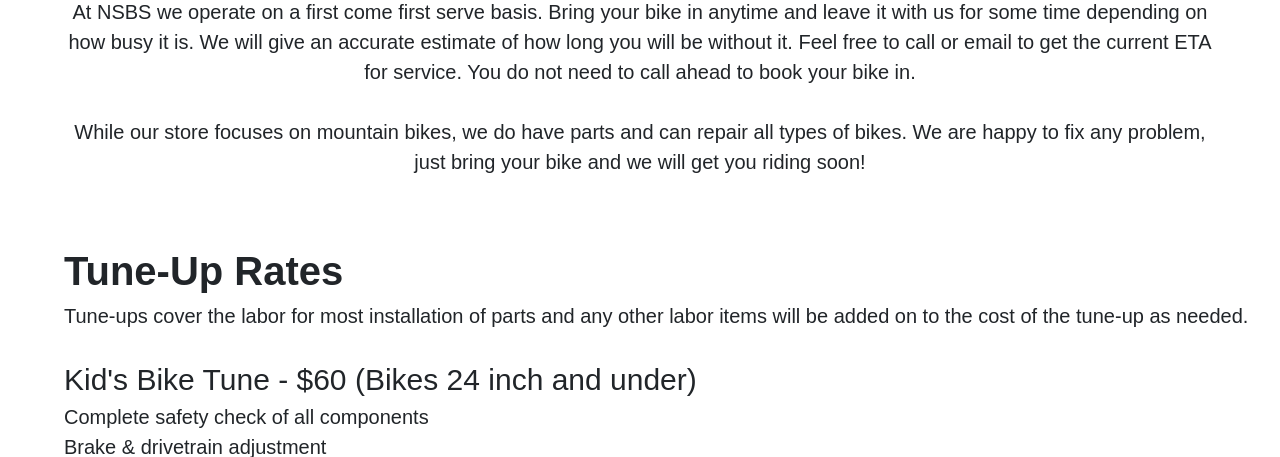
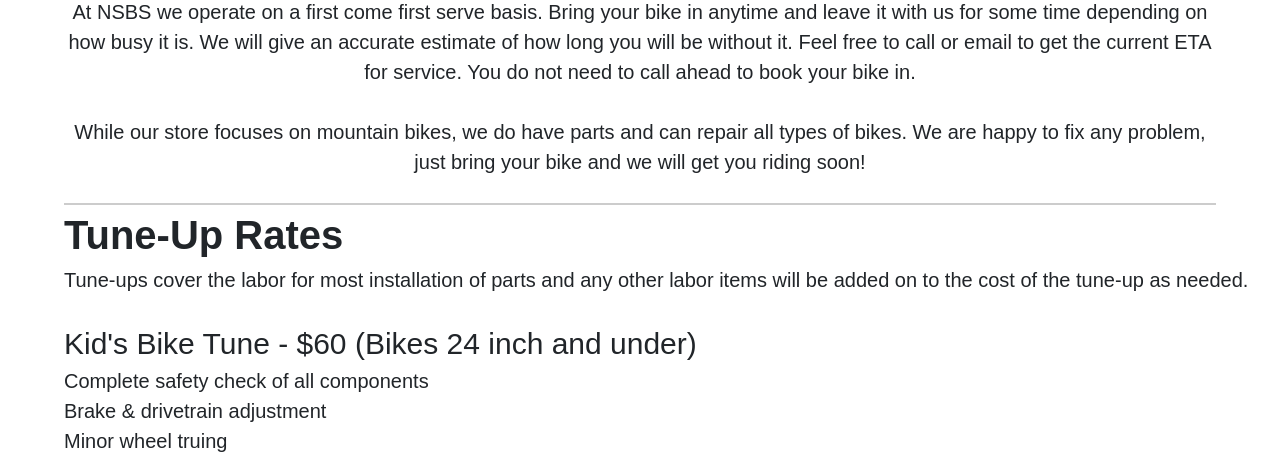
Before and after one commit to chrismitchellcs/nsbs-python, a Flask app: page /service in a window 1280 px wide; the page is wider, and only the part inside the window is pictured. Shown: the part 636-1093 px from the top of that part. Run offline with Flask 3, Linux system fonts and the light colour scheme; some libraries are stand-ins or nearby versions; some web fonts are replaced.

Commit message:
updated webscraping to handle pinkbike updates

```diff
--- a/website/static/style.css
+++ b/website/static/style.css
@@ -523,9 +523,30 @@
   margin-right: 5%;
 }
 
+.bike-line {
+  display: block;
+  height: 1px;
+  border: 0;
+  border-top: 2px solid #ccc;
+  padding: 0;
+  margin-left: 5%;
+  margin-right: 5%;
+}
+
+.service-line {
+  display: block;
+  height: 1px;
+  border: 0;
+  border-top: 2px solid #ccc;
+  padding: 0;
+  margin-left: 5%;
+  margin-right: 5%;
+}
+
 .bike-text {
   text-align: center;
   margin: 5%;
+  margin-bottom: 2%;
   font-family: open-sans, sans-serif;
   font-size: 20px;
 }
--- a/website/templates/service.html
+++ b/website/templates/service.html
@@ -27,7 +27,7 @@
       all types of bikes. We are happy to fix any problem, just bring your bike
       and we will get you riding soon!
     </div>
-
+    <div class="service-line"></div>
     <div
       style="
         font-family: open-sans, sans-serif;
--- a/website/views.py
+++ b/website/views.py
@@ -93,70 +93,38 @@
     result_list = []
     page = requests.get("https://www.pinkbike.com/u/north-shore-bike-shop/buysell/")
     soup = BeautifulSoup(page.content, "html.parser")
-    results = soup.find_all('table')
+    results = soup.find_all("div", {"class": "bsitem"})
     for i, result in enumerate(results):
-        if (i % 2) == 0:
+        # if (i == 0):
+            item_details = result.find_all("div", {"class": "bsitem-title"})[0]
+            bike_type = item_details.find_all("br")[0].next_sibling.strip()
+            if (bike_type == "Enduro Bikes" or bike_type == "Trail Bikes" or bike_type == "Downhill Bikes" or bike_type == "Dirt Jump Bikes"):
+                title = item_details.find_all("a")[0]
+                website = title['href']
+                desc = title.getText()
+                more_details = item_details.find_all("div", {"class": "itemdetail"})
+                frame_size = more_details[1].getText()
+                wheel_size = more_details[2].getText()
 
-            detail = result.find_all('div', {"class": "itemdetail"})
-            if len(detail) == 5:
-                # print(result)
-                frame_size = detail[0].getText()
-                wheel_size = detail[1].getText()
-                material = detail[2].getText()
-                front_travel = detail[3].getText()
-                rear_travel = detail[4].getText()
-
-                price = result.find_all('td', {"class": "bsitem-price"})
-                price = price[0].getText()
-
-                website = result.find_all('a')
-                href = website[1].get('href')
-                desc = website[1].getText()
-
-                newPage = requests.get(href)
+                if (bike_type == "Dirt Jump Bikes"):
+                    front_travel = ""
+                    rear_travel = ""
+                    material = ""
+                else:
+                    front_travel = more_details[4].getText()
+                    rear_travel = more_details[5].getText()
+                    material = more_details[3].getText()
+                price = result.find_all('td', {"class": "bsitem-price"})[0].getText()
+                newPage = requests.get(website)
                 newSoup = BeautifulSoup(newPage.content, "html.parser")
                 images = newSoup.find_all('div', {"id": "buysell-image"})
                 if len(images) == 1:
                     src = images[0]['data-fullimageurl']
-                    result = Result(src, desc, material, wheel_size, frame_size, front_travel, rear_travel, price, href)
+                    result = Result(src, desc, material, wheel_size, frame_size, front_travel, rear_travel, price, website)
                     result_list.append(result)
 
-        # print(result)
-        # if (i % 2) == 0:
-        #     item = result.find_all('b')
-        #     if len(item) == 8:
-        #         price = item[7].getText()
-        #         print(price)
-        #     if len(item) == 6:
-        #         price = item[5].getText()
-        #     item = result.find_all('a')
-        #     # get hd image from actual page
-        #     bike_page = item[0]['href']
-        #     newPage = requests.get(bike_page)
-        #     newSoup = BeautifulSoup(newPage.content, "html.parser")
-        #     images = newSoup.find_all('div', {"id": "buysell-image"})
-        #     if len(images) == 1:
-        #         src = images[0]['data-fullimageurl']
-        #     item = result.find_all('a')
-        #     desc = item[1].getText()
-        #     item = result.find_all('div')
-        #     # handle FS
-        #     if (len(item) == 7):
-        #         mat = item[4]
-        #         mat = mat.getText()
-        #         wheelsize = item[3]
-        #         wheelsize = wheelsize.getText()
-        #         size = item[2]
-        #         size = size.getText()
-        #         front_travel = item[5]
-        #         front_travel = front_travel.getText()
-        #         rear_travel = item[6]
-        #         rear_travel = rear_travel.getText()
-        #         result = Result(src, desc, mat, wheelsize, size, front_travel, rear_travel, price, bike_page)
-        #         result_list.append(result)
-        #     if (len(item) == 4):
-        #         pass
-        #     if (len(item) == 5):
-        #         pass
+
+
+
 
     return result_list
--- a/wsgi.py
+++ b/wsgi.py
@@ -4,4 +4,4 @@
 app.secret_key = "abc"
 
 if __name__ == '__main__':
-    app.run()
+    app.run(debug=True)
```
